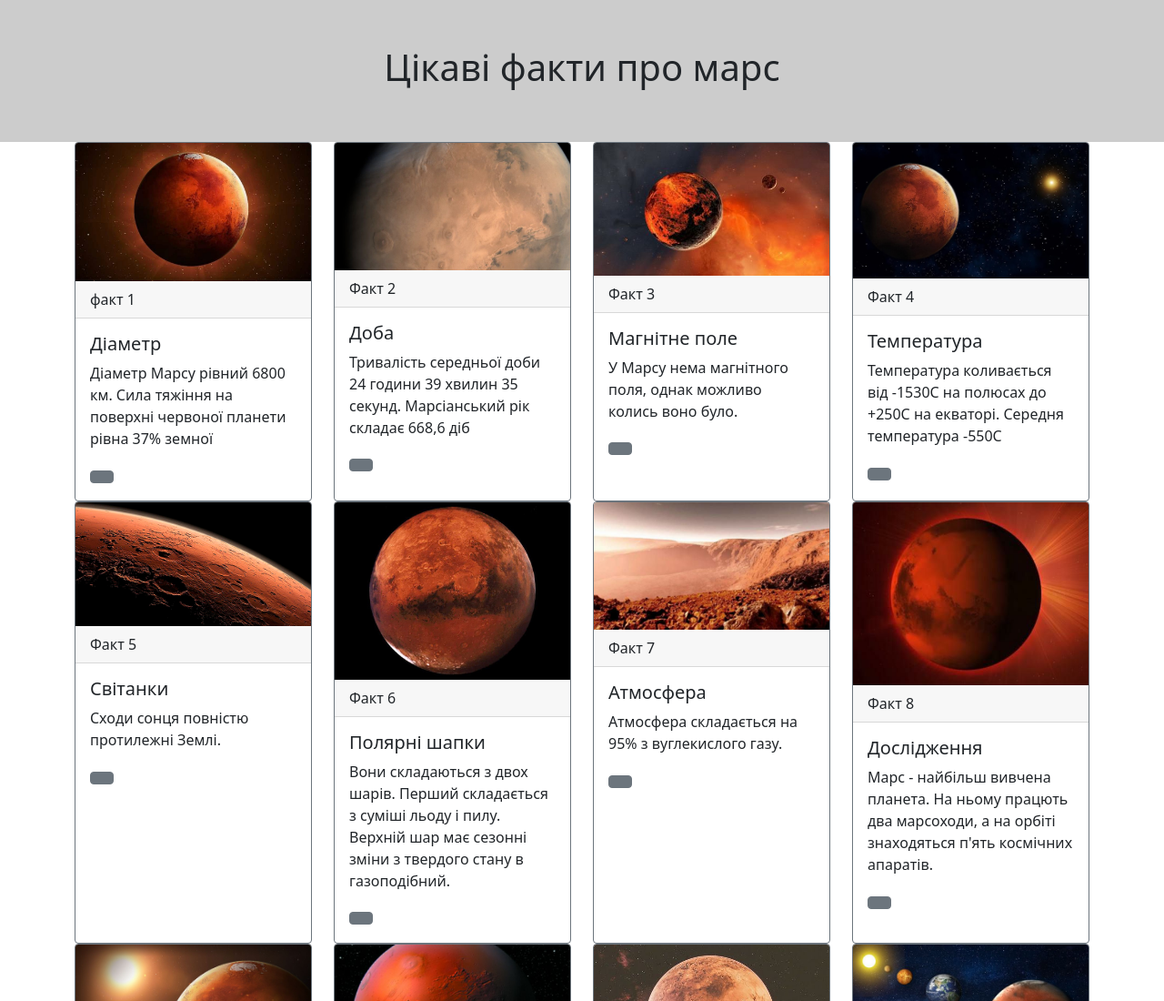
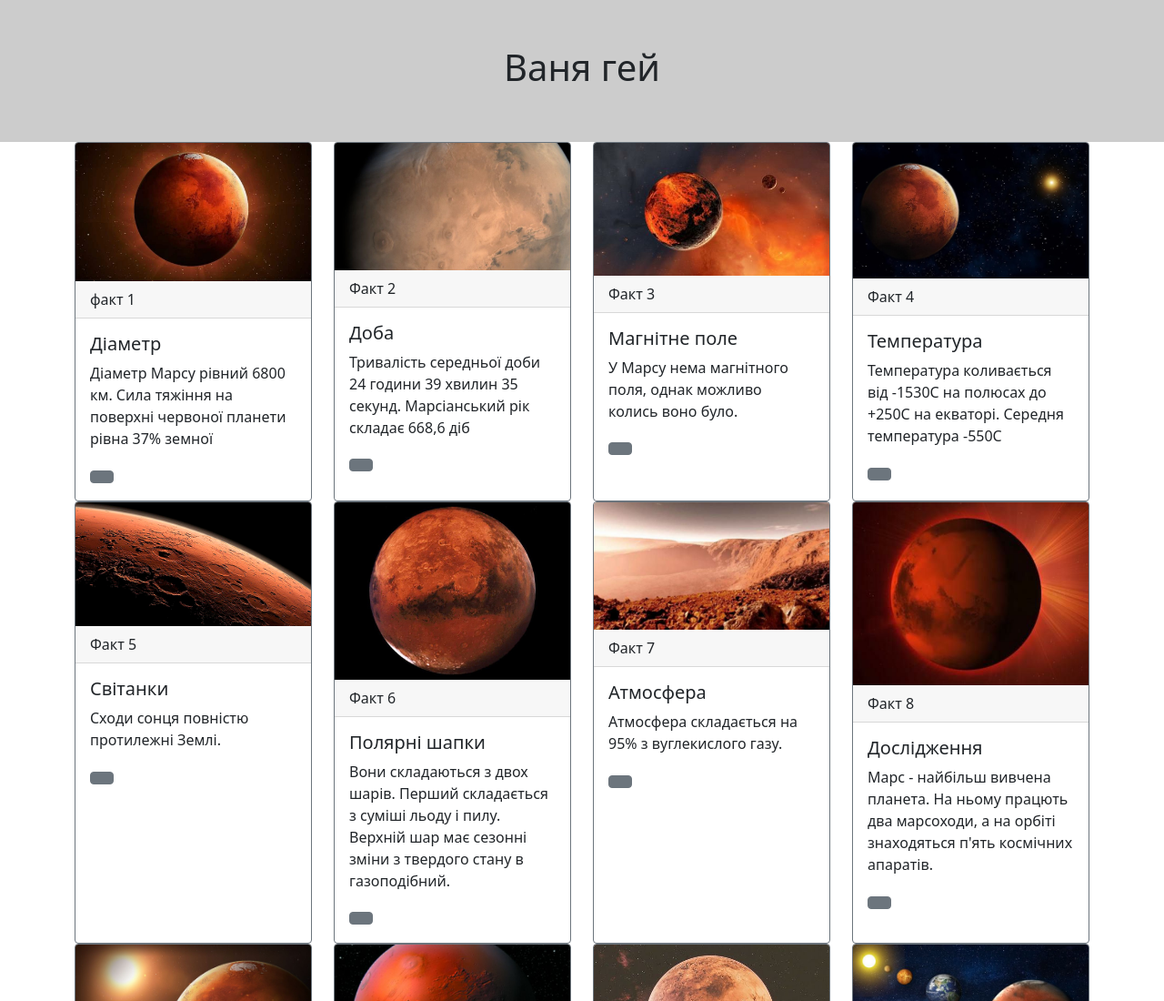
Before and after one commit to voen2006/voen2006.github.io, a plain HTML site: page index.html in a window 1280 px wide. Shown: the top 1100 px of the page at 91% size. Drawn offline with nearby package versions, Linux system fonts and the light colour scheme.

Commit message:
Update index.html

```diff
--- a/index.html
+++ b/index.html
@@ -14,7 +14,7 @@
 <body>
     <!-- head -->
     <div class="container-fluid head">
-        <h1> Цікаві факти про марс</h1>
+        <h1> Ваня гей</h1>
     </div>
     <!-- head end -->
     <!-- main -->
```
